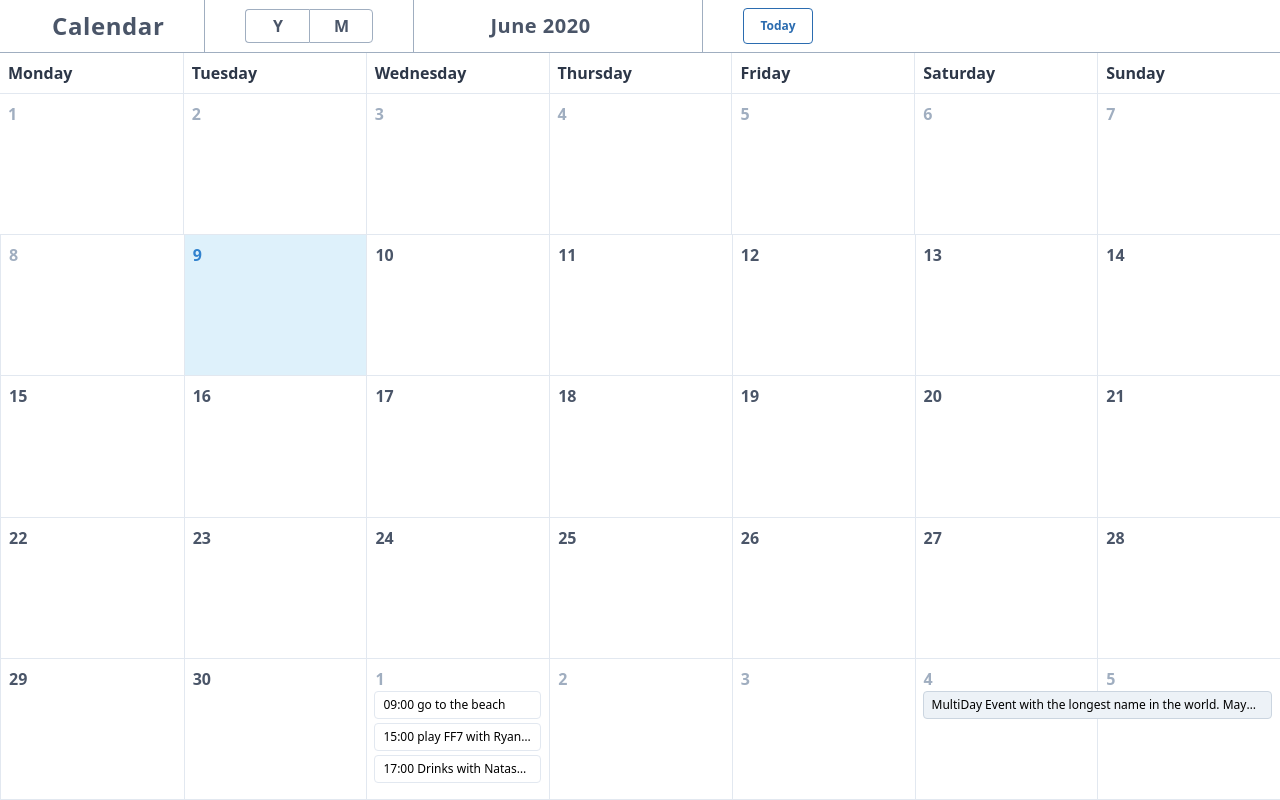
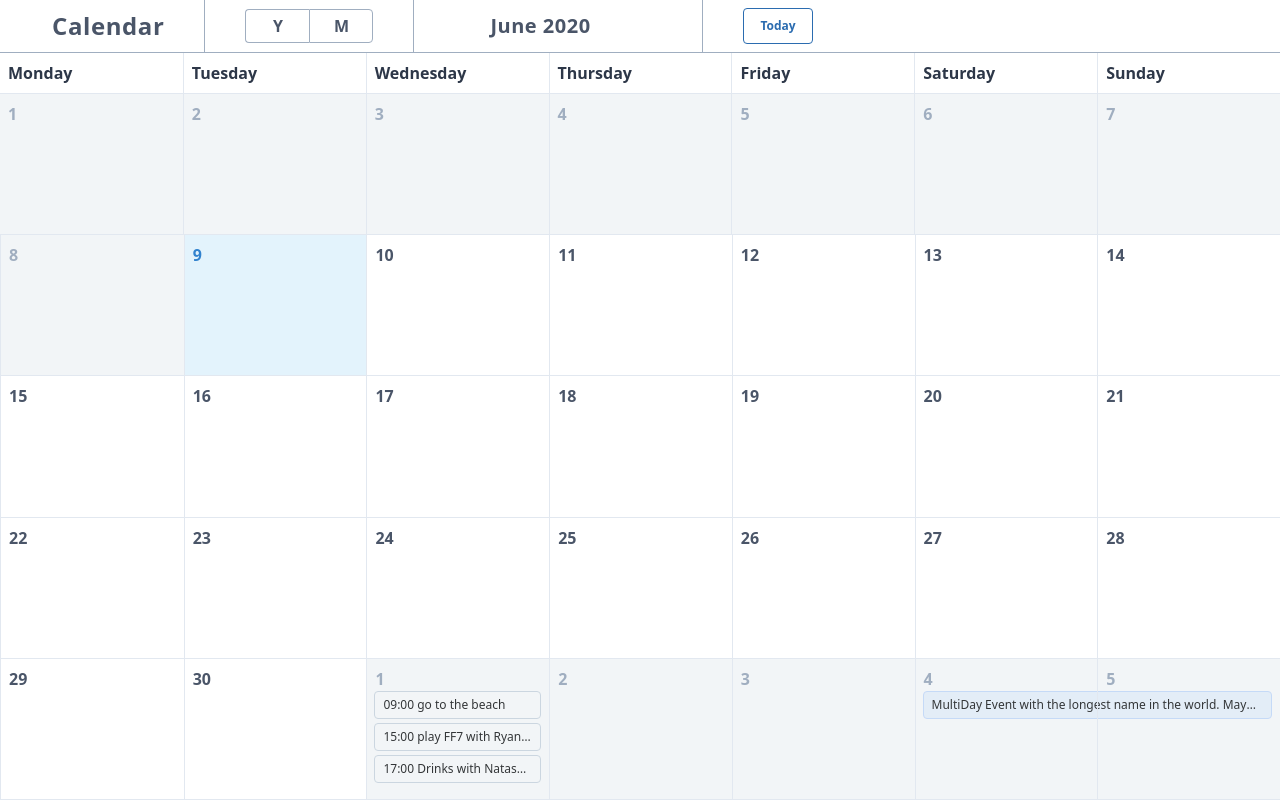
Before and after one commit to beaucouplus/calendar, a React (Create React App) app: page / in a window 1280 px wide. Built offline with nearby package versions, Linux system fonts and the light colour scheme.

Commit message:
add multiday events > month view is finished

```diff
--- a/src/EventContext.js
+++ b/src/EventContext.js
@@ -97,7 +97,7 @@ const dummyEvents = [
     id: 16,
     start: { date: "2020-07-13", datetime: null },
     end: { date: "2020-07-24", datetime: null },
-    title: "Holidays at Alençon city",
+    title: "🏝 Holidays at Alençon city",
   },
   {
     id: 17,
--- a/src/WeekRow.js
+++ b/src/WeekRow.js
@@ -23,6 +23,16 @@ function WeekRow({ daysInView, week, month, maxHeight, maxNumberOfEvents }) {
       className="grid grid-cols-7 content-start row-gap-1 relative pt-8 grid-flow-col-dense"
       ref={titleRef}
     >
+      <>
+        {week.map((date) => (
+          <DailyEventList
+            date={date}
+            events={daysInView[date]}
+            maxNumberOfEvents={maxNumberOfEvents}
+            key={date}
+          />
+        ))}
+      </>
       <WeekDays
         week={week}
         month={month}
@@ -30,24 +40,11 @@ function WeekRow({ daysInView, week, month, maxHeight, maxNumberOfEvents }) {
         maxNumberOfEvents={maxNumberOfEvents}
         maxHeight={contentHeight}
       />
-      <>
-        {week.map((date, idx) => (
-          <DailyEventList
-            date={date}
-            events={daysInView[date]}
-            gridPosition={idx + 1}
-            maxNumberOfEvents={maxNumberOfEvents}
-            key={date}
-          />
-        ))}
-      </>
     </div>
   );
 }
 
 function WeekDays({ week, month, daysInView, maxNumberOfEvents, maxHeight }) {
-  useEffect(() => console.log(maxHeight));
-
   return (
     <div className="absolute top-0 h-full left-0 grid grid-cols-7 w-full divide-x divide-gray-300">
       {week.map((weekDay) => (
@@ -78,7 +75,10 @@ const WeekDay = ({ day, month, events, maxNumberOfEvents }) => {
   const chooseStyle = () => {
     const today = dayjs().startOf("day");
     const currentDate = dayjs(day).startOf("day");
-    if (month !== currentDate.month() || currentDate.isBefore(today))
+    if (
+      month !== currentDate.month() ||
+      (currentDate.isBefore(today) && month === today.month())
+    )
       return "past";
     if (currentDate.isSame(today)) return "today";
     return "future";
@@ -86,10 +86,11 @@ const WeekDay = ({ day, month, events, maxNumberOfEvents }) => {
 
   const styles = {
     past:
-      "text-gray-500 hover:text-gray-700 hover:bg-yellow-300 hover:bg-opacity-50",
+      "text-gray-500 bg-gray-400 bg-opacity-25 hover:text-gray-700 hover:bg-gray-500 hover:bg-opacity-25",
     today:
-      "text-blue-600 bg-blue-200 bg-opacity-50 hover:bg-blue-200 hover:bg-opacity-50",
-    future: "text-gray-700 hover:bg-yellow-300 hover:bg-opacity-50",
+      "text-blue-600 bg-blue-300 bg-opacity-25 hover:bg-blue-400 hover:bg-opacity-25",
+    future:
+      "bg-white bg-opacity-25 text-gray-700 hover:bg-gray-300 hover:bg-opacity-25 hover:text-black",
   };
 
   const currentStyle = styles[chooseStyle()];
@@ -135,7 +136,7 @@ RemainingEventsNumber.propTypes = exact({
   isShown: PropTypes.bool.isRequired,
 });
 
-function DailyEventList({ date, events, maxNumberOfEvents, gridPosition }) {
+function DailyEventList({ date, events, maxNumberOfEvents }) {
   const sortedEvents = sortEvents(events);
 
   return (
@@ -144,14 +145,18 @@ function DailyEventList({ date, events, maxNumberOfEvents, gridPosition }) {
         date={date}
         events={sortedEvents}
         maxNumberOfEvents={maxNumberOfEvents}
-        gridPosition={gridPosition}
       />
     </div>
   );
 }
 
-function EventList({ date, events, maxNumberOfEvents, gridPosition }) {
-  useEffect(() => console.log(events));
+function EventList({ date, events, maxNumberOfEvents }) {
+  // note: works because Sunday is the first day of the week and Monday has index 1
+  const gridPosition = dayjs(date).day();
+  const eventStyle = `col-start-${gridPosition} mx-2 py-1 px-2 border rounded truncate cursor-pointer`;
+
+  const shouldDisplay = (event) =>
+    event.position === 1 || dayjs(date).format("dddd") === "Monday";
 
   return (
     <>
@@ -163,17 +168,15 @@ function EventList({ date, events, maxNumberOfEvents, gridPosition }) {
               <AllDayEvent
                 event={event}
                 key={event.id}
-                gridPosition={gridPosition}
-                display={
-                  event.position === 1 ||
-                  dayjs(date).format("dddd") === "Monday"
-                }
+                display={shouldDisplay(event)}
+                css={eventStyle}
               />
             ) : (
               <TimedEvent
+                date={date}
                 event={event}
                 key={event.id}
-                gridPosition={gridPosition}
+                css={eventStyle}
               />
             )
           )}
@@ -181,10 +184,20 @@ function EventList({ date, events, maxNumberOfEvents, gridPosition }) {
   );
 }
 
-function TimedEvent({ event, gridPosition }) {
+function TimedEvent({ date, event, css }) {
+  const chooseStyle = () => {
+    const today = dayjs().startOf("day");
+    const currentDate = dayjs(date).startOf("day");
+    if (currentDate.isSame(today)) return "today";
+    return "future";
+  };
+
+  const eventStyle = { today: `border-blue-300 bg-blue-200` };
+
+  const currentColors = eventStyle[chooseStyle()];
   return (
     <div
-      className={`mx-2 py-1 px-2 bg-white border border-gray-300 rounded col-start-${gridPosition} col-span-1 truncate z-10 cursor-pointer`}
+      className={`${css} col-span-1 border-gray-400 ${currentColors}`}
       key={event.id}
     >
       {dayjs(event.start.datetime).format("HH:mm")} {event.title}
@@ -192,13 +205,14 @@ function TimedEvent({ event, gridPosition }) {
   );
 }
 
-function AllDayEvent({ event, gridPosition, display }) {
-  const remainingDuration = event.duration - event.position;
+function AllDayEvent({ event, display, css }) {
+  const remainingDuration = event.duration - event.position + 1;
+
   return (
     <>
       {display && (
         <div
-          className={`mx-2 py-1 px-2 col-start-${gridPosition} col-span-${remainingDuration} truncate bg-gray-200 border border-gray-400 rounded z-10 cursor-pointer`}
+          className={`${css} col-span-${remainingDuration} bg-indigo-100 border-indigo-200`}
           key={event.id}
         >
           {event.title}
```
